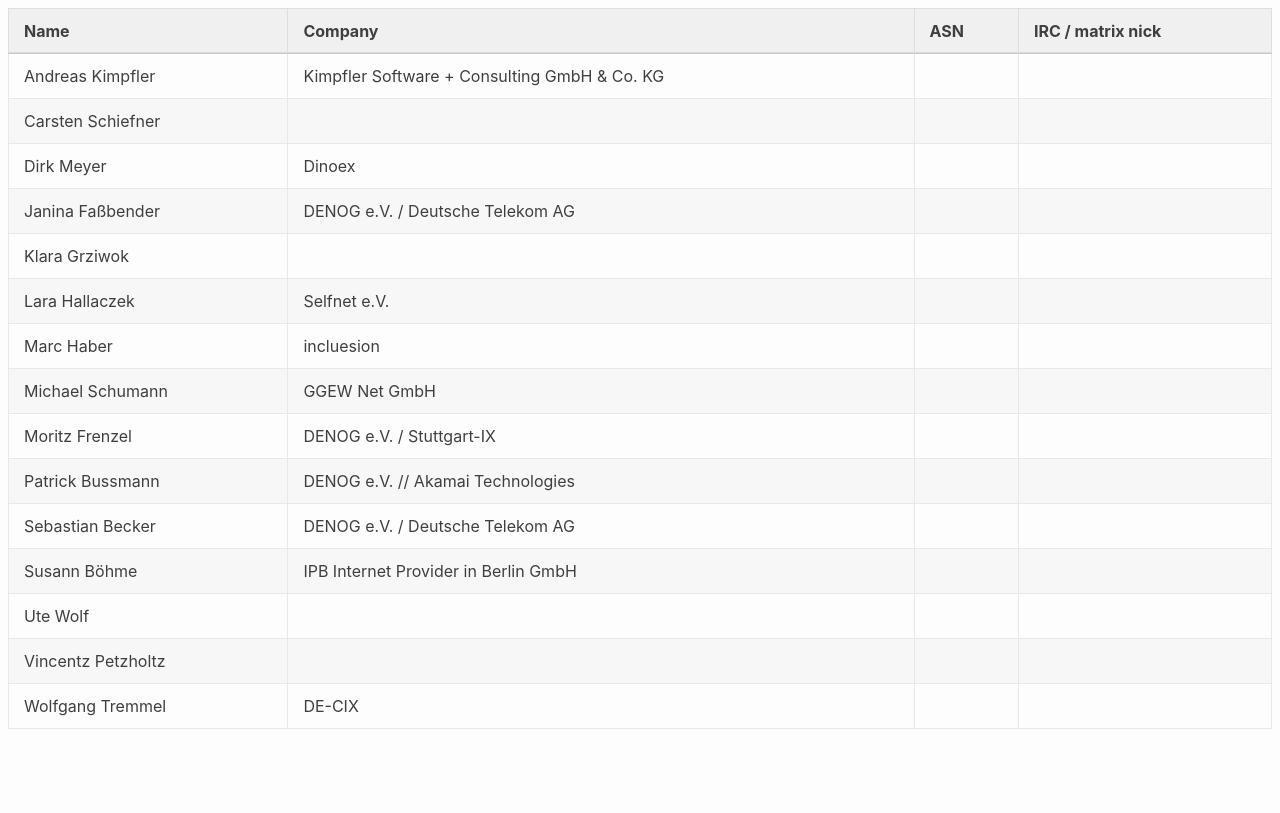
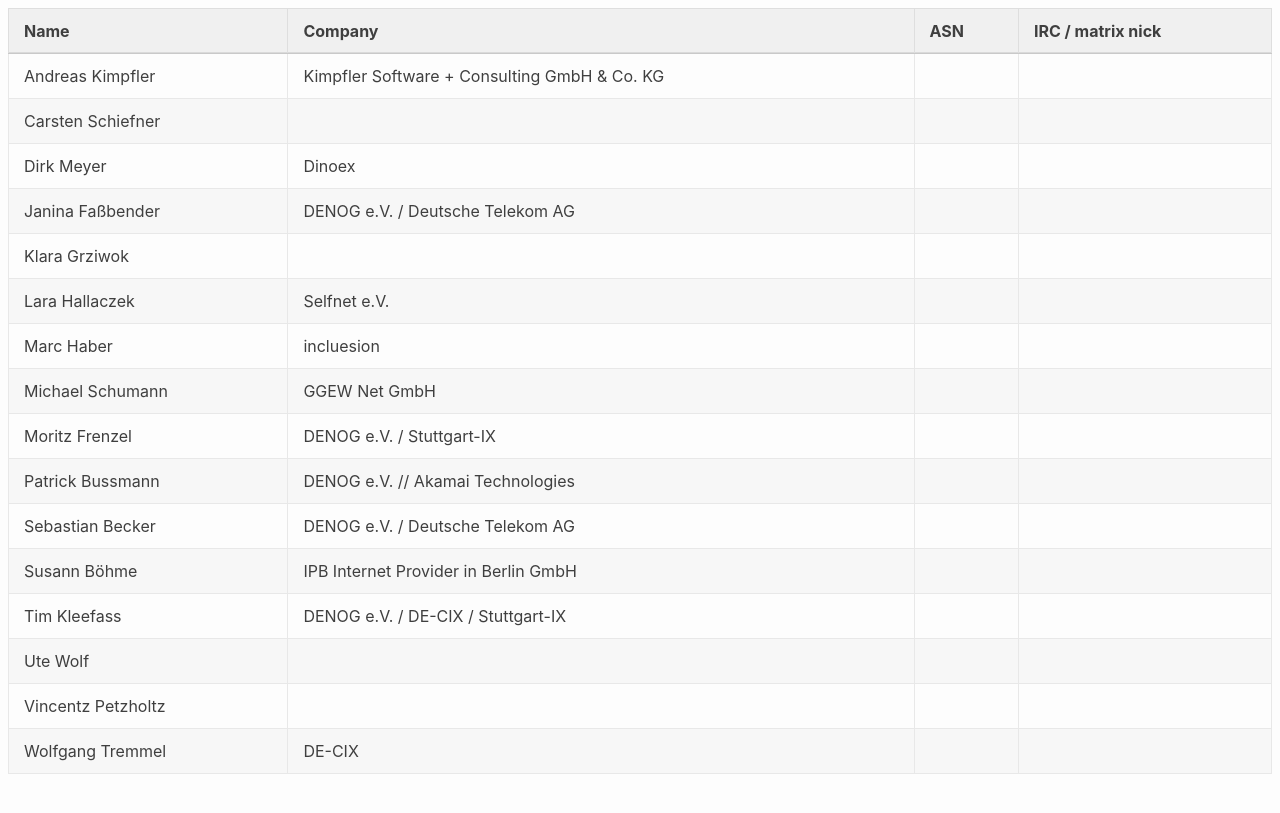
Before and after one commit to denog/pretix-attendeelist, a Jekyll site: the page built from member2025/index.markdown, in a window 1280 px wide. Shown: the top 813 px of the page. Built offline with Jekyll 4.4.1, drawn with Linux system fonts in a browser that asks for light colours.

Commit message:
Latest data: Fri Jan 10 13:47:50 UTC 2025

```diff
--- a/_data/attendees_member2025.json
+++ b/_data/attendees_member2025.json
@@ -72,6 +72,12 @@
     "asn": null
   },
   {
+    "name": "Tim Kleefass",
+    "company": "DENOG e.V. / DE-CIX / Stuttgart-IX",
+    "irc": null,
+    "asn": null
+  },
+  {
     "name": "Ute Wolf",
     "company": null,
     "irc": null,
```
